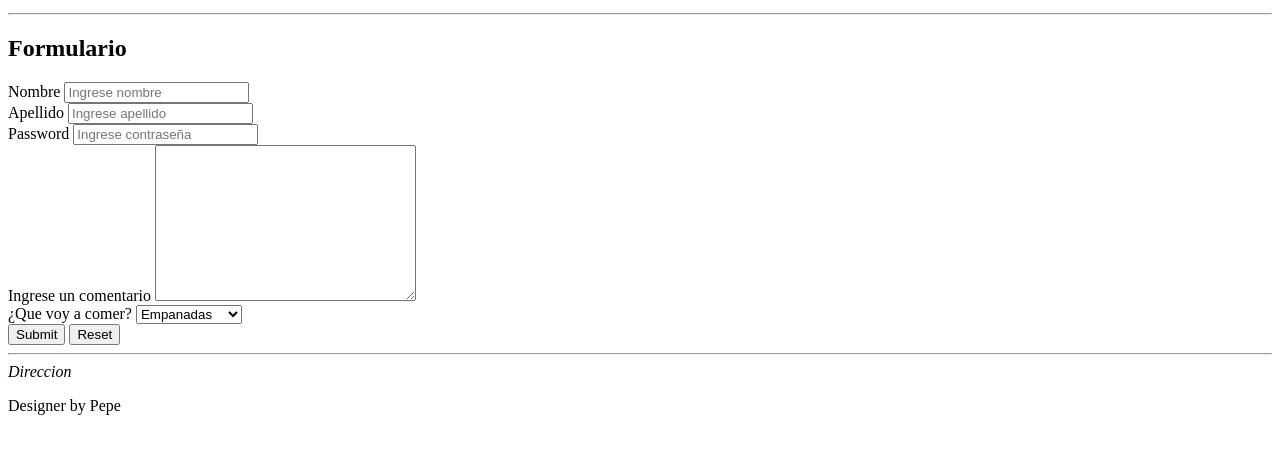
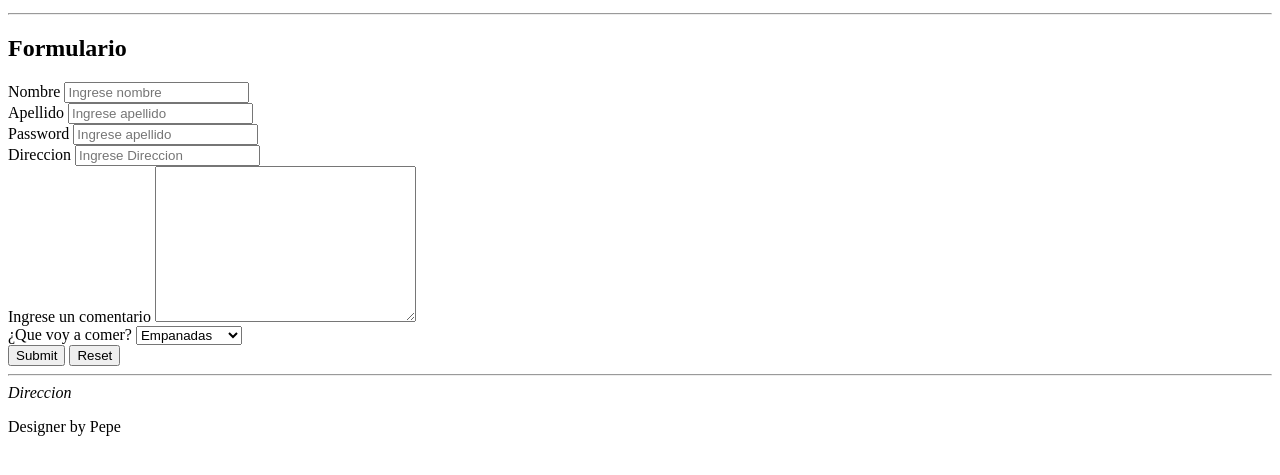
Before and after one commit to pablo-zalazar/ClaseDesarrolloWeb2020, a plain HTML site: page formulario.html in a window 1280 px wide. Shown: the part 155-630 px from the top of the page. Drawn offline with Linux system fonts and the light colour scheme.

Commit message:
agregue direccion

```diff
--- a/formulario.html
+++ b/formulario.html
@@ -32,7 +32,9 @@
             <label for="">Apellido</label>
             <input type="text" placeholder="Ingrese apellido"><br>
             <label for="">Password</label>
-            <input type="password" placeholder="Ingrese contraseña"><br>
+            <input type="text" placeholder="Ingrese apellido"><br>
+            <label for="">Direccion</label>
+            <input type="password" placeholder="Ingrese Direccion"><br>
             <label for="">Ingrese un comentario</label>
             <textarea name="" id="" cols="30" rows="10"></textarea><br>
             <label for="">¿Que voy a comer?</label>
```
